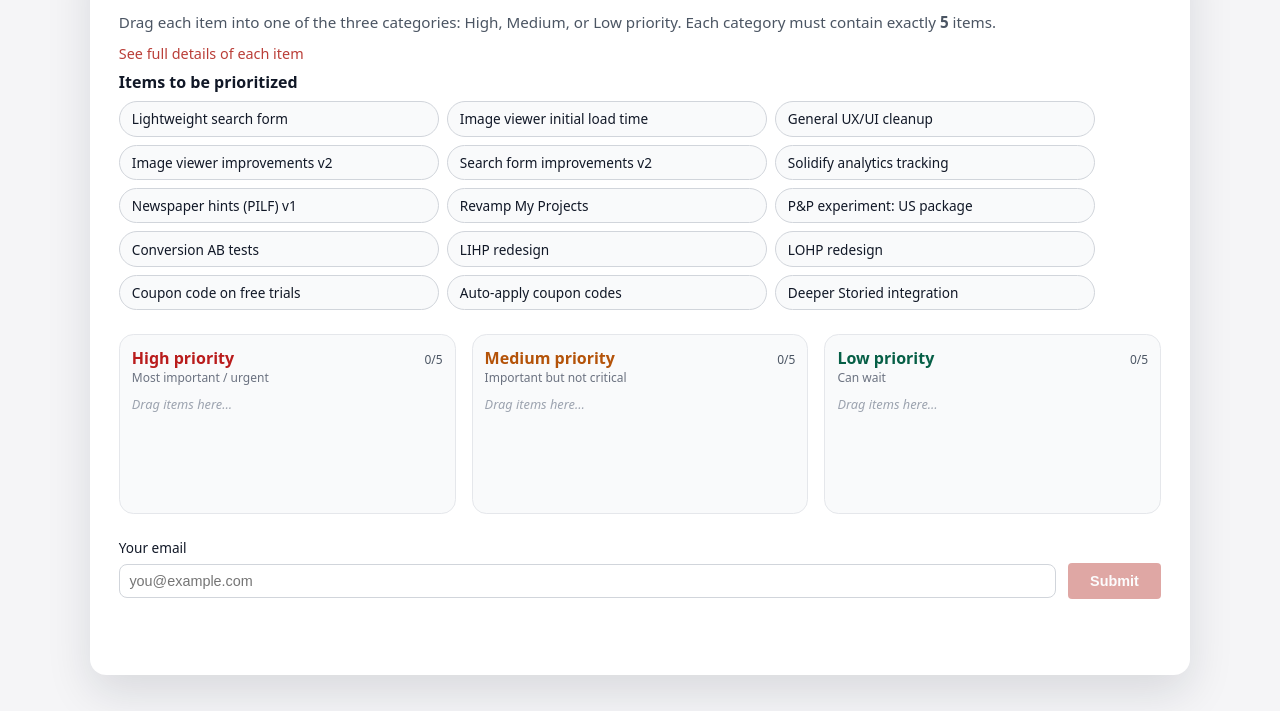
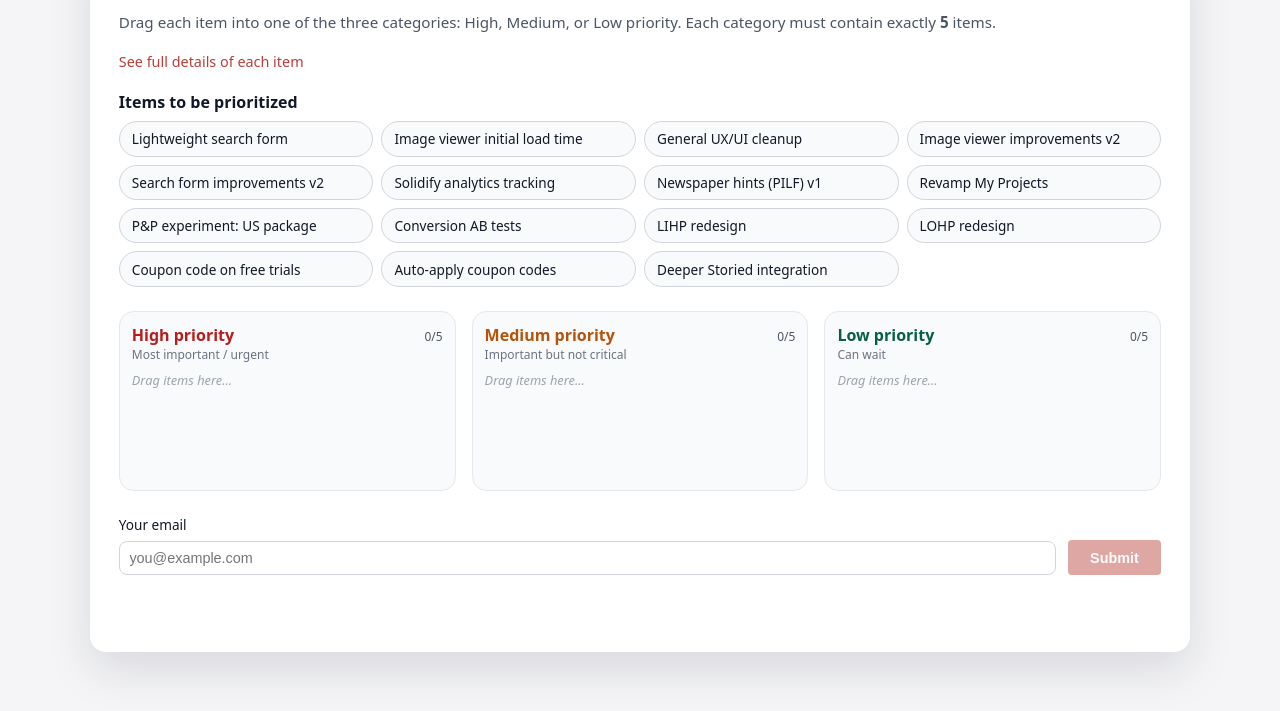
Before and after one commit to finnlarson-vlc/priority-survey, a website: page index.html in a window 1280 px wide. Shown: the part 89-800 px from the top of the page. Drawn offline with Linux system fonts and the light colour scheme.

Commit message:
Final refine

```diff
--- a/index.html
+++ b/index.html
@@ -39,7 +39,7 @@
     }
 
     .details-link {
-      margin: 0 0 0.5rem;
+      margin: 20px 0;
       font-size: 0.9rem;
     }
     .details-link a {
@@ -57,10 +57,13 @@
     }
     .concepts {
       display: grid;
+      grid-template-columns: repeat(auto-fit, minmax(220px, 1fr));
+      gap: 0.5rem;
+      margin-bottom: 1.5rem;
+    }
+    .concepts.narrow {
       grid-template-columns: repeat(auto-fit, minmax(220px, 320px));
       justify-content: flex-start;
-      gap: 0.5rem;
-      margin-bottom: 1.5rem;
     }
     .concepts.all-assigned {
       /* still a drop target; message sits inside */
@@ -261,7 +264,7 @@
       z-index: 40;
       opacity: 0;
       pointer-events: none;
-      transition: opacity 0.3s ease;
+      transition: opacity 0.3s ease, background 0.3s ease;
     }
     .sheet-backdrop.visible {
       opacity: 1;
@@ -559,6 +562,13 @@
         }
       });
 
+      // Narrow mode only when 1–2 items remain
+      if (unassignedCount > 0 && unassignedCount <= 2) {
+        conceptsContainer.classList.add("narrow");
+      } else {
+        conceptsContainer.classList.remove("narrow");
+      }
+
       if (unassignedCount === 0) {
         const msg = document.createElement("div");
         msg.className = "concepts-empty-message";
```
